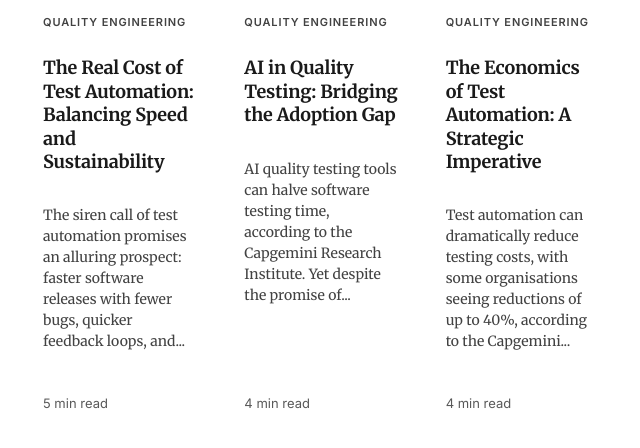
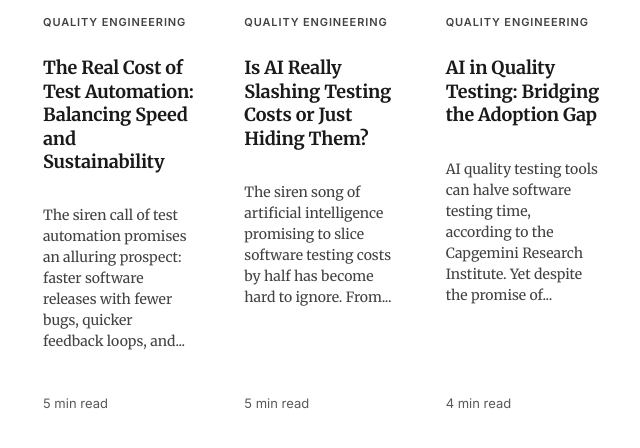
Before and after one commit to oviney/blog, a Jekyll site: the page built from test-automation.md, in a window 1280 px wide and 900 px high, scrolled down 323 px, cut to the strip 245-705 px from the top of the window. Shown: the top 448 px of the strip, without its empty margins (319-959 px from the left). Built offline with Jekyll 4.4.1, drawn with Linux system fonts in a browser that asks for light colours.

Commit message:
fix: Add missing layout, categories, and image to frontmatter

```diff
--- a/_posts/2026-04-04-is-ai-really-slashing-testing-costs-or-just-hiding-them.md
+++ b/_posts/2026-04-04-is-ai-really-slashing-testing-costs-or-just-hiding-them.md
@@ -1,7 +1,10 @@
 ---
+layout: post
 title: "Is AI Really Slashing Testing Costs or Just Hiding Them?"
 date: 2026-04-04
 author: "The Economist"
+categories: ["Quality Engineering", "AI Testing"]
+image: /assets/images/blog-default.svg
 summary: "AI in software testing delivers notable efficiency gains but conceals significant hidden costs that temper its impact on overall expenses."
 ---
 
```
